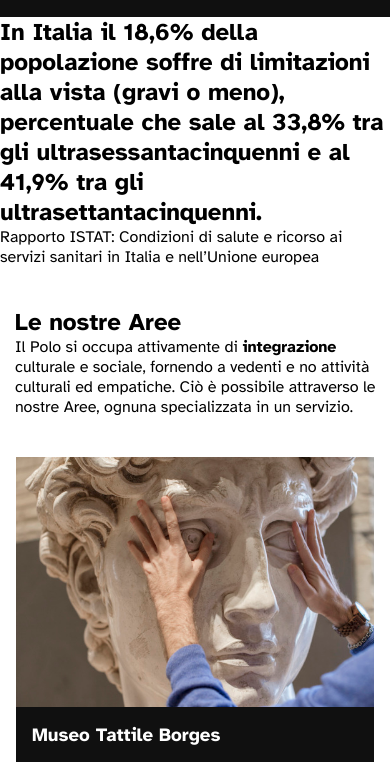
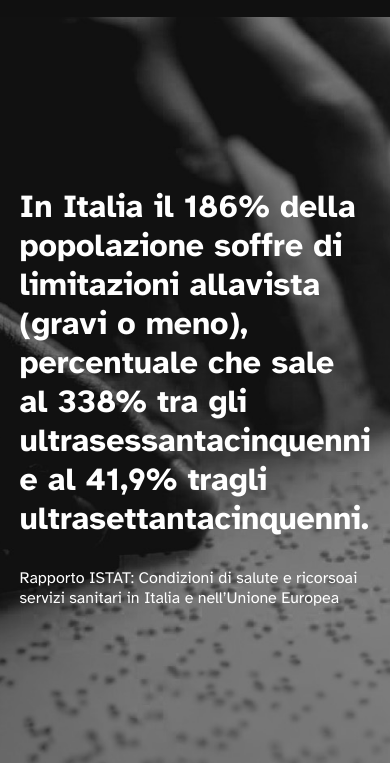
Before and after one commit to giuseppegggraziano/esame-web, a plain HTML site: page index.html in a window 390 px wide. Shown: the part 81-844 px from the top of the page. Drawn offline with Linux system fonts and the light colour scheme.

Commit message:
Nuova landing

```diff
--- a/css/style.css
+++ b/css/style.css
@@ -55,6 +55,8 @@ nav a, header a {
     text-decoration: none;
 }
 
+/*
+
     .hero {
         display: flex;
         background-color: #101010;
@@ -80,6 +82,39 @@ nav a, header a {
 
     .hero a {
         max-width: max-content;
+    }
+
+*/
+
+.containertest {
+    background-image: linear-gradient(to right, rgb(0, 0, 0), rgba(255, 255, 255, 0));
+    position: relative;
+    text-align: center;
+    color: white;
+}
+
+.heroimage {
+    width:100%;
+    width: 100%;
+    height: 90vh;
+    object-fit: cover;
+    /* transform: scaleX(-1); serve a riflettere l'img */
+}
+
+/* .box {   per gradient hero
+    width: 100vw;
+    height: 90vh;
+} */
+
+.herotext {
+    position: absolute;
+    top: 50%;
+    left: 50%;
+    transform: translate(-100%, -50%);
+    position: ;
+    background-color: rgba(0, 0, 0, 0);
+    color: white; padding: 20px;
+    text-align: left;
 }
 
 .universale {
@@ -347,13 +382,23 @@ footer {
 }
 
 @media (max-width:600px) /* o la misura che volete */  {
-    .hero {
+    /*.hero {
         flex-direction: column;
     }
 
     .hero__container, .hero__image {
         width: 100%;
-    }
+    } */
+
+    .herotext { /* perchè non funziona? */
+        position: absolute;
+        top: 50%;
+        left: 50%;
+        transform: translate(-50%, -50%);
+        position: ;
+        background-color: rgb(0, 0, 0, 0);
+        color: white; padding: 20px;
+        text-align: left;
 
     .info {
         padding-left: 15px;
--- a/index.html
+++ b/index.html
@@ -55,15 +55,20 @@
         -->
 
 
-        <section class="hero-img-test">
+        <!-- test landing -->
+            <div class="containertest" style="">
+                <img class="heroimage" src="img/copertina 1.jpg"alt="hero">
 
-            <div class="hero-text-test">
-                <h1>In Italia il 18,6% della popolazione soffre di limitazioni alla vista (gravi o meno), percentuale che sale al 33,8% tra gli ultrasessantacinquenni e al 41,9% tra gli ultrasettantacinquenni.</h1>
+                <div class="herotext" style="">
 
-                <p>Rapporto ISTAT: Condizioni di salute e ricorso ai servizi sanitari in Italia e nell’Unione europea</p>
+                    <h1 style="margin-bottom: 30px;">In Italia il 186% della popolazione soffre di limitazioni allavista (gravi o meno), percentuale che sale al 338% tra gli ultrasessantacinquenni e al 41,9% tragli ultrasettantacinquenni.</h1>
+
+                    <p>Rapporto ISTAT: Condizioni di salute e ricorsoai servizi sanitari in Italia e nell’Unione Europea</p>
+                </div>
+
             </div>
 
-        </section>
+        <!-- fine test landing -->
 
         <main>
 
```
Lines whose indentation alone changed are shown as unchanged.
